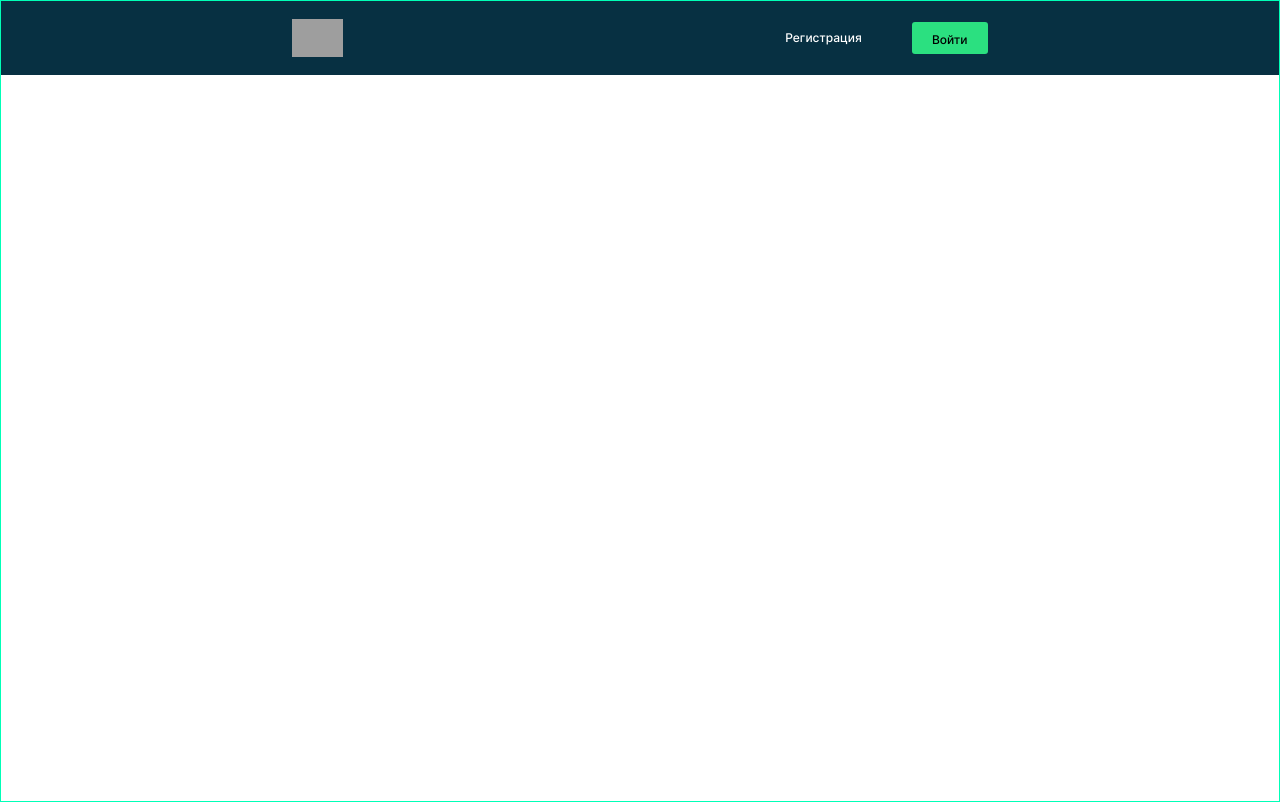
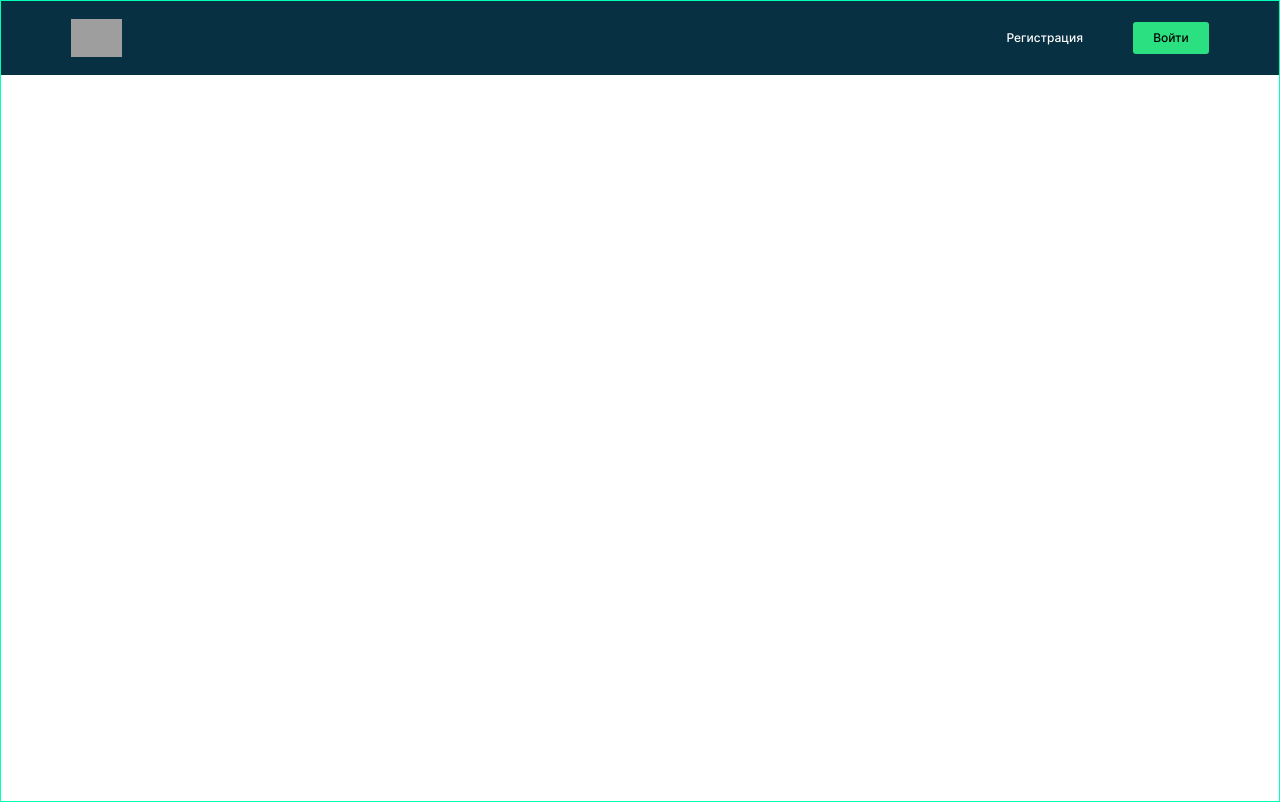
Before and after one commit to AndreyDochkin/movies-explorer-frontend, a React (Create React App) app: page / in a window 1280 px wide. Built offline with nearby package versions, Linux system fonts and the light colour scheme; grey boxes are pictures that could not be loaded.

Commit message:
fix: header

```diff
--- a/src/components/Header/Header.css
+++ b/src/components/Header/Header.css
@@ -1,10 +1,18 @@
 .header {
     width: 100%;
     display: flex;
-    justify-content: space-around;
+    justify-content: space-between;
     box-sizing: border-box;
     background-color: var(--color-lending);
     padding: 18px 70px;
+}
+
+.header_lending {
+    background-color: var(--color-lending);
+}
+
+.header_primary {
+    background-color: var(--color-primary);
 }
 
 .header__container {
@@ -18,34 +26,40 @@
     height: 38px;
 }
 
-.header__link {
-    transition: opacity .2s ease;
-    text-decoration: none;
+.header__button {
+    display: flex;
+    justify-content: center;
+    align-items: center;
 
-    color: #FFF;
-    text-align: right;
+
     font-family: Inter;
     font-size: 12px;
     font-style: normal;
     font-weight: 500;
     line-height: 16px;
+
+    transition: opacity .3s ease;
+    text-decoration: none;
+    margin-left: 50px;
+
 }
 
-.header__link:hover {
-    opacity: .6;
+.header__button_signup {
+    color: #fff;
 }
 
-.header__button {
+.header__button_signin {
+    color: #000;
     border: none;
     width: 76px;
     height: 32px;
     border-radius: 3px;
     background: var(--color-info);
-    margin-left: 50px;
 }
 
-.header__button .header__link {
-    color: #000;
+
+.header__button:hover {
+    opacity: .6;
 }
 
 @media screen and (max-width: 768px) {
@@ -64,12 +78,12 @@
     }
 
     .header__button {
-        width: 54px;
-        height: 26px;
+        font-size: 10px;
         margin-left: 14px;
     }
 
-    .header__link {
-        font-size: 10px;
+    .header__button_signin {
+        width: 54px;
+        height: 26px;
     }
 }
--- a/src/components/Header/Header.jsx
+++ b/src/components/Header/Header.jsx
@@ -1,23 +1,23 @@
 import React from "react";
 import { Link, Route, Routes, Navigate } from "react-router-dom";
 import logoPath from '../../images/logo.svg';
+import Navigation from "../Navigation/Navigation";
 
 function Header() {
     return (
         <header className="header">
-            <img src={logoPath}  className='header__logo' alt="Логотип" />
-
-
+            <img src={logoPath} className='header__logo' alt="Логотип" />
             <div className="header__container">
 
-                <Link to="/sign-in" className="header__link">
+                <Link to="/sign-up" className="header__button header__button_signup">
                     Регистрация
                 </Link>
+                <Link to="/sign-in" className="header__button header__button_signin">
+                    Войти
+                </Link>
 
-                <button className="header__button" type="button">
-                    <Link to="/sign-up" className="header__link">Войти</Link>
-                </button>
             </div>
+            {/* <Navigation /> */}
         </header>
 
     );
--- a/src/components/Navigation/Navigation.css
+++ b/src/components/Navigation/Navigation.css
@@ -0,0 +1,27 @@
+.header__nav {
+    width: 231px;
+  }
+  .nav__list {
+    list-style: none;
+    display: flex;
+    column-gap: 20px;
+  }
+
+  .nav__link {
+    text-decoration: none;
+    font-size: 13px;
+    line-height: 18px;
+    font-weight: 400;
+    color: black;
+  }
+
+  .nav__link_active {
+    color: #ffffff;
+    font-weight: 500;
+  }
+
+  @media screen and (max-width: 768px) {
+    .header__nav {
+      display: none;
+    }
+  }
--- a/src/components/Navigation/Navigation.jsx
+++ b/src/components/Navigation/Navigation.jsx
@@ -0,0 +1,31 @@
+import { Link } from "react-router-dom";
+import "./Navigation.css";
+
+function Navigation() {
+  return (
+    <nav className="header__nav nav">
+      <ul className="nav__list">
+        <li>
+          <Link
+            className="nav__link"
+            activeClassName="nav__link_active"
+            to="/movies"
+          >
+            Фильмы
+          </Link>
+        </li>
+        <li>
+          <Link
+            className="nav__link"
+            activeClassName="nav__link_active"
+            to="/saved-movies"
+          >
+            Сохранённые фильмы
+          </Link>
+        </li>
+      </ul>
+    </nav>
+  );
+}
+
+export default Navigation;
--- a/src/index.css
+++ b/src/index.css
@@ -1,6 +1,17 @@
 @import url(./vendor/normalize.css);
 @import url(./vendor/fonts/Inter/inter.css);
+@import url(./components/App/App.css);
 @import url(./components/Header/Header.css);
-/* @import url(./blocks/root/root.css);
-@import url(./blocks/page/page.css);
-@import url(./blocks/header/header.css); */
+@import url(./components/Navigation/Navigation.css);
+
+@import url(./components/Main/Main.css);
+@import url(./components/Promo/Promo.css);
+@import url(./components/Login/Login.css);
+@import url(./components/Footer/Footer.css);
+@import url(./components/Techs/Techs.css);
+@import url(./components/Movies/Movies.css);
+@import url(./components/Profile/Profile.css);
+@import url(./components/AboutMe/AboutMe.css);
+@import url(./components/Register/Register.css);
+@import url(./components/Portfolio/Portfolio.css);
+@import url(./components/Preloader/Preloader.css);
```
